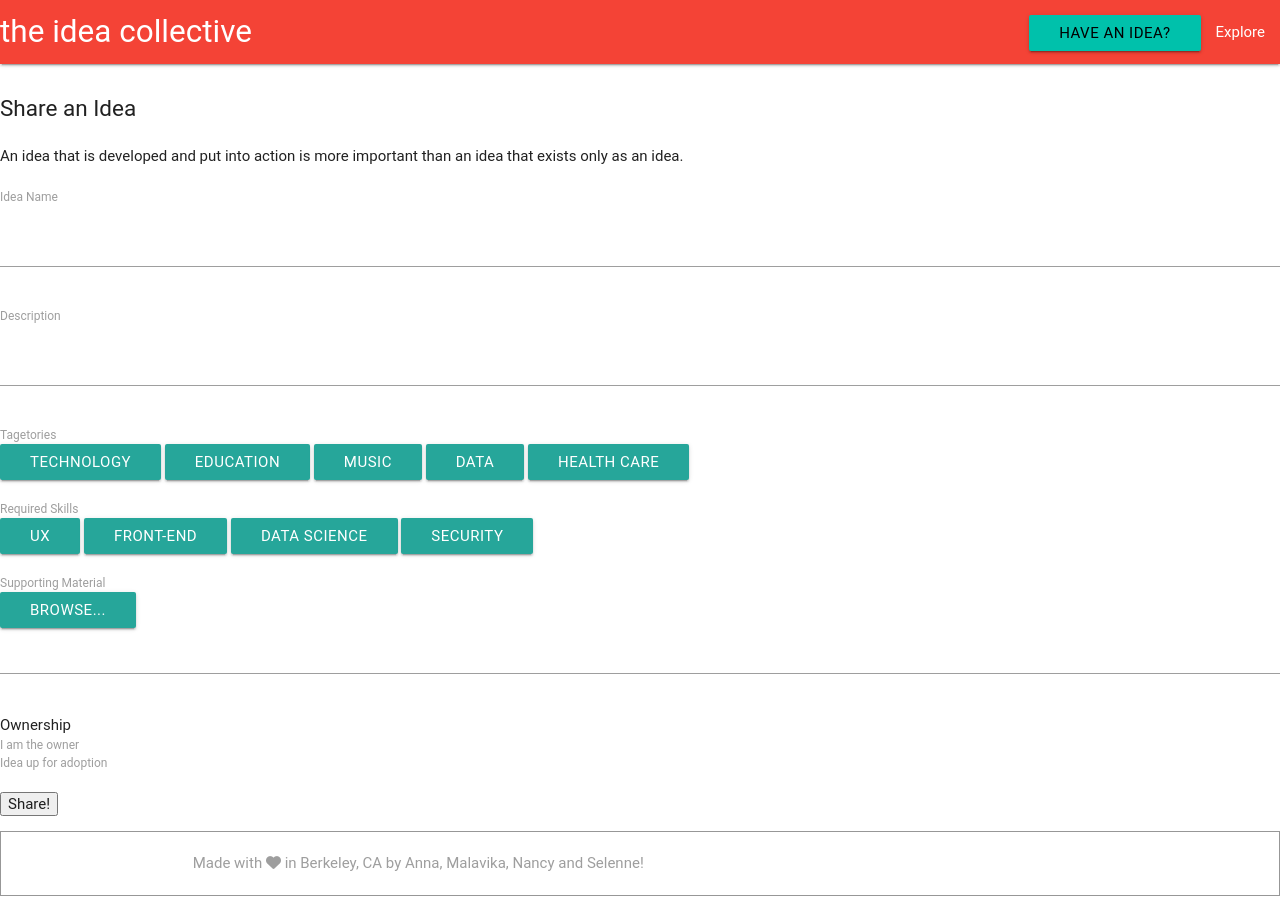
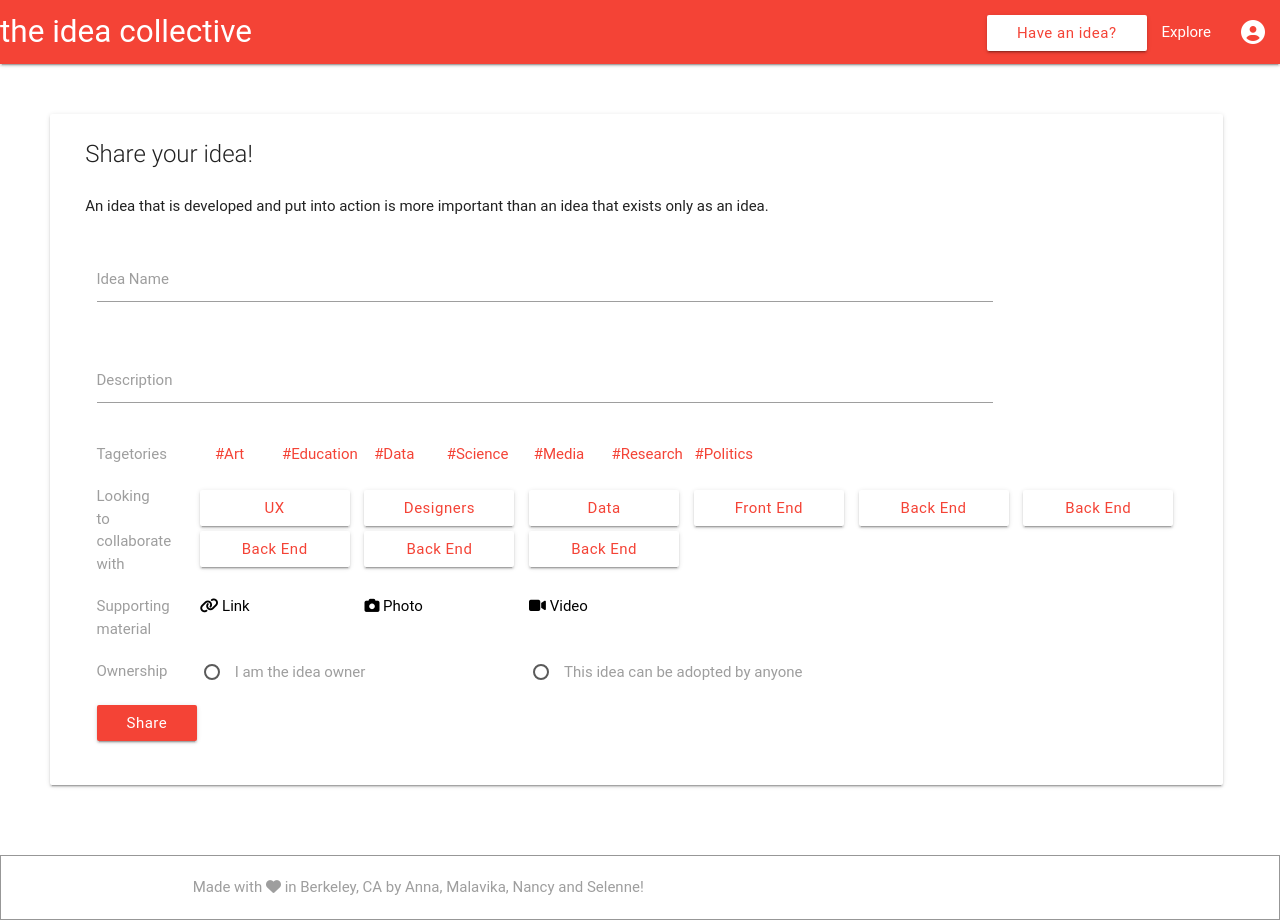
Before and after one commit to malavikasrinivasan/theideacollective, a Flask app: page /createidea in a window 1280 px wide. Before the commit the page ends 896 px from the top, so only its background shows below. Run offline with Flask 2, Linux system fonts and the light colour scheme; some libraries are stand-ins or nearby versions; some web fonts are replaced.

Commit message:
Migrated createidea.html, ideafeed.html to materialize

```diff
--- a/app/static/interactions.js
+++ /dev/null
@@ -1,17 +0,0 @@
-function showPassword() {
-
-    var key_attr = $('#key').attr('type');
-
-    if(key_attr != 'text') {
-
-        $('.checkbox').addClass('show');
-        $('#key').attr('type', 'text');
-
-    } else {
-
-        $('.checkbox').removeClass('show');
-        $('#key').attr('type', 'password');
-
-    }
-
-}
--- a/app/static/main.css
+++ b/app/static/main.css
@@ -2,7 +2,6 @@
 nav {
   background-color: #f44336;
 }
-
 
 
 #banner-container {
@@ -50,180 +49,107 @@
     flex: 1 0 auto;
   }
 
+/*createidea css*/
 
-#create-idea-btn {
-  background: #00C1AB;
+.create-idea-btn {
+  background: #ffffff;
+  color: #f44336;
+  text-transform: none;
+}
+
+.dropdown-content li>a {
+  color: #f44336;
+}
+
+#create-idea-card {
+  margin: 50px;
+}
+
+.tag-grid {
+
+}
+
+.tag-item {
+  display: inline-block;
+  /*padding: 10px;*/
+  text-align: center;
+}
+
+.skills-btn {
+  background: #ffffff ;
+  color: #f44336;
+  width: 150px;
+  text-transform: none;
+  margin-top: 5px;
+}
+
+.skills-btn.flip {
+  background: #f44336 ;
+  color: #ffffff;
+  width: 150px;
+  text-transform: none;
+}
+
+.waves-effect.waves-brown .waves-ripple {
+     /* The alpha value allows the text and background color
+     of the button to still show through. */
+      background-color: #f44336;
+    }
+.upload-btn {
   color: black;
 }
 
-/*#banner-container {
-  background: url(idea_login.jpg) no-repeat center;
-  background-size: cover;
-  overflow: hidden;
-  width: 100%;
-  height: 60%;
-  padding: 0;
-  padding-bottom: 20px;
-  margin-left: 0px;
-  margin-right: 0px;
-  margin-top: -20px;
-}*/
+.share-idea-btn {
+  background: #f44336;
+  color: #ffffff;
+  text-transform: none;
+}
+
+/*--------------------------------*/
+
+
+/* ideafeed css*/
+
 
 #search-container {
   /*padding-top: 10%;*/
-  margin-top: 15%;
+  margin-top: 15px;
   display: flex;
   align-items: center;
 }
 
-#search-bar {
-  width: 100%;
-  border-radius: 5px;
+.tagetories-btn {
+  background: #ffffff ;
+  color: #f44336;
+  width: 120px;
+  text-transform: none;
+  margin-top: 5px;
 }
 
-#top-ideas-container {
-  padding: 50px;
-  background:
+.tagetories-btn.flip {
+  background: #f44336 ;
+  color: #ffffff;
+  width: 120px;
+  text-transform: none;
 }
 
-
-.thumbnail {
-  padding: 0;
-  margin-bottom: 10px;
+.ideas-container {
+  display: inline-block;
+  margin-left: 50px;
+  margin-right: 50px;
 }
 
-.tagetory-display {
+.idea-card {
+  margin-top: 10px;
+  padding-left: 10px;
   padding-right: 10px;
-  padding-left: 10px;
 }
 
-
-/*----dashboard.html ---*/
-
-#profile-photo {
-  max-width: 100%
-
+.idea-owner {
+  border-radius: 50%;
+  max-width:100%;
+  max-height:100%;
 }
 
-#profile-info {
-  text-align: left;
-
+.artifact-img {
 }
-
-#profile-info p {
-  font-size: 18px;
-
-}
-
-#my-idea-title {
-  padding:1em;
-}
-
-#my-idea-title h1 {
-  font-size: 2em;
-}
-
-.testimonial-card .avatar {
-    border-radius: 50%;
-    width: 200px;
-    height: auto;
-    margin: -65px auto 0;
-    border: 5px solid #fff;
-    background: #FFF;
-}
-.testimonial-card .avatar img {
-    width: 100%;
-}
-
-/* createidea.html and idepage.html */
-.card-title  {
-  font-size: 1.5em;
-}
-
-.top-buffer {
-  margin-top:20px;
-}
-
-.card-title {
-  font-size: 1.5em;
-}
-
-small {
-  font-size: smaller;
-}
-
-
-/*SEL*/
-/*Login Changes*/
-#div_login, #div_about{
-  color: white;
-}
-
-#welcome {
-    font-family: 'Roboto', sans-serif;
-    font-size: 4em;
-    font-weight: light;
-    padding-bottom: 40px;
-    padding-top: 30px;
-    color: white;
-}
-
-#pad_login{
-    padding-bottom: 5px;
-}
-
-#but_login{
-  color: #36374F;
-}
-
-#vert_pad_2{
-  height:5%;
-}
-
-#vert_pad{
-  height:45%;
-}
-
-#div_about{
-  background-color: #FF666B;
-  height:45%;
-}
-
-#gmail_login{
-  height: 40px;
-}
-
-#team_image{
-    height:10%;
-}
-
-#txt_about{
-    font-size:20px;
-}
-
-
-/*Edit Profile Changes*/
-#background_edit_profile{
-  background: no-repeat center center;
-  -webkit-background-size: cover;
-  -moz-background-size: cover;
-  background-size: cover;
-  -o-background-size: cover;
-  height:90%;
-  background: #00C1AB;
-}
-
-#avatar_profile{
-    height:20%;
-}
-
-#div_skills{
-  border:2px solid white;
-  padding: 15px;
-}
-
-#profile_pad{
-  padding: 10px;
-}
-
-/*SEL*/
--- a/app/templates/createidea.html
+++ b/app/templates/createidea.html
@@ -1,17 +1,14 @@
 {% extends "base.html" %}
 
-{% block title %}
-	createidea
-{% endblock %}
+{% set title = 'Share Idea' %}
 
 {% block navblock %}
-<li><button type="submit" class="btn btn-default" id="create-idea-btn">Have an idea?</button>
-<li><a href="#">Explore</a></li>
-  <a href="#" class="dropdown-toggle" data-toggle="dropdown">
-      <span class="glyphicon glyphicon-user"></span>
-      <strong>Username</strong>
+<li><button type="submit" class="waves-effect waves-light btn create-idea-btn">Have an idea?</button>
+<li><a href="#" class="white-text">Explore</a></li>
+<li><a href="#" class="dropdown-button" data-beloworigin="true" href='#' data-activates="dropdown-menu">
+      <i class="fa fa-user-circle" aria-hidden="true"></i>
   	</a>
-  <ul class="dropdown-menu">
+  <ul class="dropdown-content" id="dropdown-menu">
     <li><a href="#">Profile</a></li>
     <li><a href="#">Settings</a></li>
     <li><a href="#">Logout</a></li>
@@ -20,76 +17,90 @@
 {% endblock %}
 
 {% block content %}
-<div  class="container-fluid full">
-	<h1 class="col-md-12 text-center card-title"> Share an Idea </h1>
-	<p>An idea that is developed and put into action is more important than an idea that exists only as an idea.</p>
-	<form action="createtrip" method="post" name="createtrip">
-		{{ form.hidden_tag() }}
-		<div class="row top-buffer">
-			<label id="inputIdeaName" class="col-sm-2 col-form-label text-right">Idea Name</label>
-			<div class="col-sm-8">
-				<p id="inputIdeaName">
-					{{ form.idea_name(size=120, class_="form-control") }}
-				</p>
+<div class="row">
+  <div class="col s11 m11 l11 card" id="create-idea-card">
+    <div class="card-content">
+      <div class="row">
+        <span class="card-title">Share your idea!</span>
+      </div>
+      <div class="row">
+        <h6>An idea that is developed and put into action is more important than an idea that exists only as an idea.</h6>
+      </div>
+      <div class="row">
+        <div class="col s10 m10 l10 input-field">
+          <input type="text" name="idea_name">
+           <label for="idea_name">Idea Name</label>
         </div>
       </div>
-		<div class="row top-buffer">
-			<label id="inputDescription" class="col-sm-2 col-form-label text-right">Description</label>
-			<div class="col-sm-8">
-				<p id="inputDescription">
-					{{ form.description(size=120, class_="form-control") }}
-				</p>
+      <div class="row">
+        <div class="col s10 m10 l10 input-field">
+          <input type="text" name="idea_desc">
+           <label for="idea_desc">Description</label>
         </div>
       </div>
-		<div class="row top-buffer">
-			<label id="tagButtons" class="col-sm-2 col-form-label text-right">Tagetories</label>
-			<div class="col-sm-8 text-left">
-				<button class="btn btn-default" type="submit">Technology</button>
-				<button class="btn btn-default" type="submit">Education</button>
-				<button class="btn btn-default" type="submit">Music</button>
-				<button class="btn btn-default" type="submit">Data</button>
-				<button class="btn btn-default" type="submit">Health Care</button>
+      <div class="row">
+        <div class="col s1 m1 l1">
+          <p style="color: #9e9e9e">Tagetories</p>
+        </div>
+        <div class="col s11 m11 l11" id="tag-grid">
+         <!-- Make this dynamically render from a source list -->
+          <div class="col s1 m1 l1 tag-item"><a href=# style="color: #f44336">#Art</a></div>
+          <div class="col s1 m1 l1 tag-item"><a href=# style="color: #f44336">#Education</a></div>
+          <div class="col s1 m1 l1 tag-item"><a href=# style="color: #f44336">#Data</a></div>
+          <div class="col s1 m1 l1 tag-item"><a href=# style="color: #f44336">#Science</a></div>
+          <div class="col s1 m1 l1 tag-item"><a href=# style="color: #f44336">#Media</a></div>
+          <div class="col s1 m1 l1 tag-item"><a href=# style="color: #f44336">#Research</a></div>
+          <div class="col s1 m1 l1 tag-item"><a href=# style="color: #f44336">#Politics</a></div>
         </div>
       </div>
-		<div class="row top-buffer">
-			<label id="skillsButtons" class="col-sm-2 col-form-label text-right">Required Skills</label>
-			<div class="col-sm-8 text-left">
-				<button class="btn btn-default" type="submit">UX</button>
-				<button class="btn btn-default" type="submit">Front-End</button>
-				<button class="btn btn-default" type="submit">Data Science</button>
-				<button class="btn btn-default" type="submit">Security</button>
+      <div class="row">
+        <div class="col s1 m1 l1">
+          <p style="color: #9e9e9e">Looking to collaborate with</p>
+        </div>
+        <div class="col s11 m11 l11" id="tag-grid">
+        <!-- Make this dynamically render from a source list -->
+          <div class="col s2 m2 l2"><button class="waves-effect waves-boo .waves-ripple btn skills-btn">UX Researchers</button></div>
+          <div class="col s2 m2 l2"><button class="waves-effect waves-boo btn skills-btn">Designers</button></div>
+          <div class="col s2 m2 l2"><button class="waves-effect waves-boo btn skills-btn">Data Scientists</button></div>
+          <div class="col s2 m2 l2"><button class="waves-effect waves-boo btn skills-btn">Front End Developers</button></div>
+          <div class="col s2 m2 l2"><button class="waves-effect waves-boo btn skills-btn">Back End Developers</button></div>
+          <div class="col s2 m2 l2"><button class="waves-effect waves-boo btn skills-btn">Back End Developers</button></div>
+          <div class="col s2 m2 l2"><button class="waves-effect waves-boo btn skills-btn">Back End Developers</button></div>
+          <div class="col s2 m2 l2"><button class="waves-effect waves-boo btn skills-btn">Back End Developers</button></div>
+          <div class="col s2 m2 l2"><button class="waves-effect waves-boo btn skills-btn">Back End Developers</button></div>
         </div>
       </div>
-		<div class="row top-buffer">
-			<label id="browseFiles" class="col-sm-2 col-form-label text-right">Supporting Material</label>
-			<div class="col-sm-8 text-left">
-		    	<div class="input-group">
-            		<label id="browsebutton" class="btn btn-default input-group-addon" for="my-file-selector">
-                	Browse...
-           			</label>
-            		<input type="text" class="form-control" readonly>
+      <div class="row">
+        <div class="col s1 m1 l1">
+          <p style="color: #9e9e9e">Supporting material</p>
+        </div>
+        <div class="col s11 m11 l11" id="skills-grid">
+          <div class="col s2 m2 l2"><a class="upload-btn" href="#"><i class="fa fa-link" aria-hidden="true"></i>   Link</a></div>
+          <div class="col s2 m2 l2"><a class="upload-btn" href="#"><i class="fa fa-camera" aria-hidden="true"></i>   Photo</a></div>
+          <div class="col s2 m2 l2"><a class="upload-btn" href="#"><i class="fa fa-video-camera" aria-hidden="true"></i>   Video</a></div>
+        </div>
+      </div>
+      <div class="row">
+        <div class="col s1 m1 l1">
+          <p style="color: #9e9e9e">Ownership</p>
+        </div>
+        <div class="col s11 m11 l11" id="ownership-grid">
+          <div class="col s4 m4 l4">
+            <input name="ownership-grp" type="radio" id="proprietary" />
+            <label for="proprietary">I am the idea owner</label>
+          </div>
+          <div class="col s4 m4 l4">
+            <input name="ownership-grp" type="radio" id="open" />
+            <label for="open">This idea can be adopted by anyone</label>
           </div>
         </div>
       </div>
-	    <div class="form-group row col-sm-12 top-buffer">
-	    	<legend class="col-form-legend col-sm-2 text-right">Ownership</legend>
-	    	<div class="col-sm-8 text-left">
-	      		<div class="form-check">
-	          		<label class="form-check-label">
-	            		<input class="form-check-input" type="radio" name="gridRadios" id="gridRadios1" value="option1">
-	            		I am the owner
-	          		</label>
-	        	</div>
-	       		<div class="form-check">
-		        	<label class="form-check-label">
-		            	<input class="form-check-input" type="radio" name="gridRadios" id="gridRadios2" value="option2">
-		            	Idea up for adoption
-	         		</label>
+      <div class="row">
+        <div class="col s4 m4 l4">
+          <button type="submit" class="waves-effect waves-light btn share-idea-btn">Share</button>
         </div>
       </div>
     </div>
-		<p>
-			<input type="submit" value="Share!">
-		</p>
-	</form>
+  </div>
+</div>
 {% endblock %}
--- a/app/templates/login.html
+++ b/app/templates/login.html
@@ -27,10 +27,11 @@
             </div>
           </div>
            <div class="row">
-            <div class="input-field col s12">
+            <div class="input-field col s6">
               <button class="btn waves-effect waves-light" type="submit" name="action" id="sign-in-btn">Sign In</button>
             </div>
           </div>
+
         </form>
       </div>
     </div>
```
Also changed, not shown: app/templates/To-Fix.txt (added, +37 -0 lines), app/templates/ideafeed.html (+53 -78 lines), 2 other files. Lines whose indentation alone changed are shown as unchanged.
